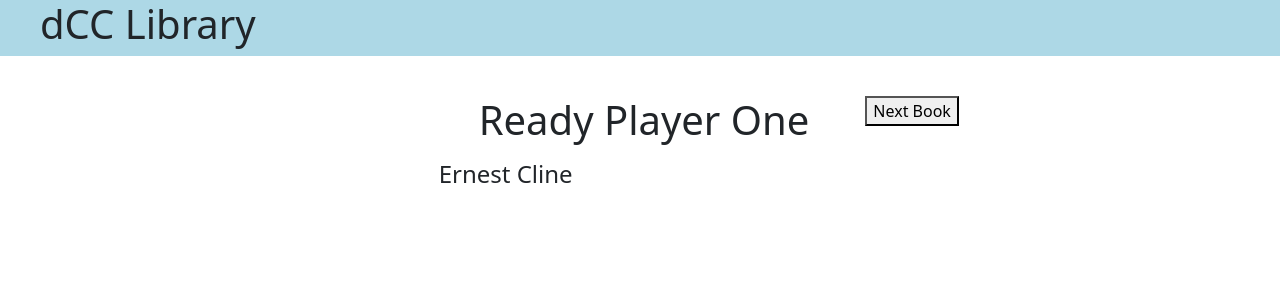
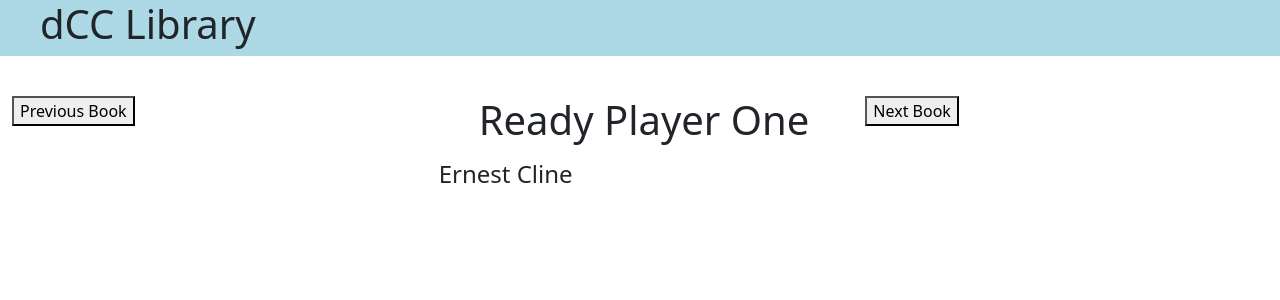
Before and after one commit to Therbots/DCC_library, a React (Create React App) app: page / in a window 1280 px wide. Shown: the top 300 px of the page. Built offline with nearby package versions, Linux system fonts and the light colour scheme.

Commit message:
completed nav functionality for going to next and previous books

```diff
--- a/src/components/App.jsx
+++ b/src/components/App.jsx
@@ -15,12 +15,22 @@ class App extends Component {
         };
     }
 
-    gotToNextBook = () => {
-        debugger;
+    goToNextBook = () => {
         let tempBookNumber = this.state.bookNumber;
         tempBookNumber++;
         if (tempBookNumber === this.books.length) {
             tempBookNumber = 0;
+        }
+        this.setState({
+            bookNumber: tempBookNumber
+        });
+    }
+
+    goToPreviousBook = () => {
+        let tempBookNumber = this.state.bookNumber;
+        tempBookNumber--;
+        if (tempBookNumber < 0) {
+            tempBookNumber = this.books.length -1;
         }
         this.setState({
             bookNumber: tempBookNumber
@@ -34,6 +44,7 @@ render() {
                 <div className="row">
                     <div className="col-md-4">
                         {/*Button here to move to previos book viewed*/}
+                        <button onClick={this.goToPreviousBook}>Previous Book</button>
                     </div>
                     <div className="col-md-4">
                         {/*Display book with cover here*/}
@@ -42,7 +53,7 @@ render() {
                     </div>
                     <div className="col-md-4">
                         {/*Button here to move to next book viewed*/}
-                        <button onClick={this.gotToNextBook}>Next Book</button>
+                        <button onClick={this.goToNextBook}>Next Book</button>
                     </div>
                 </div>
             </div>
```
